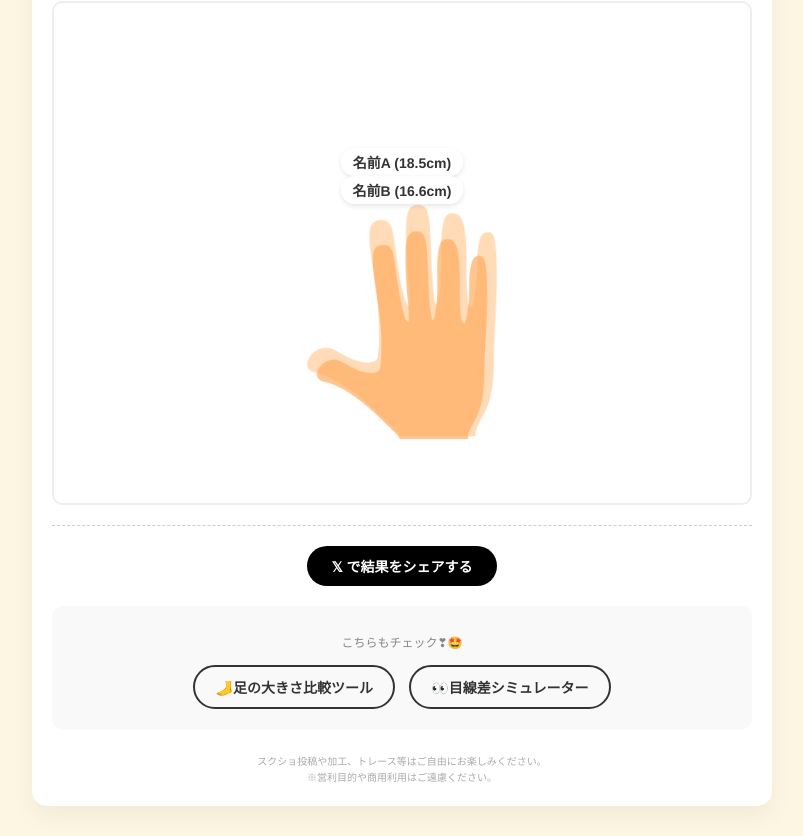
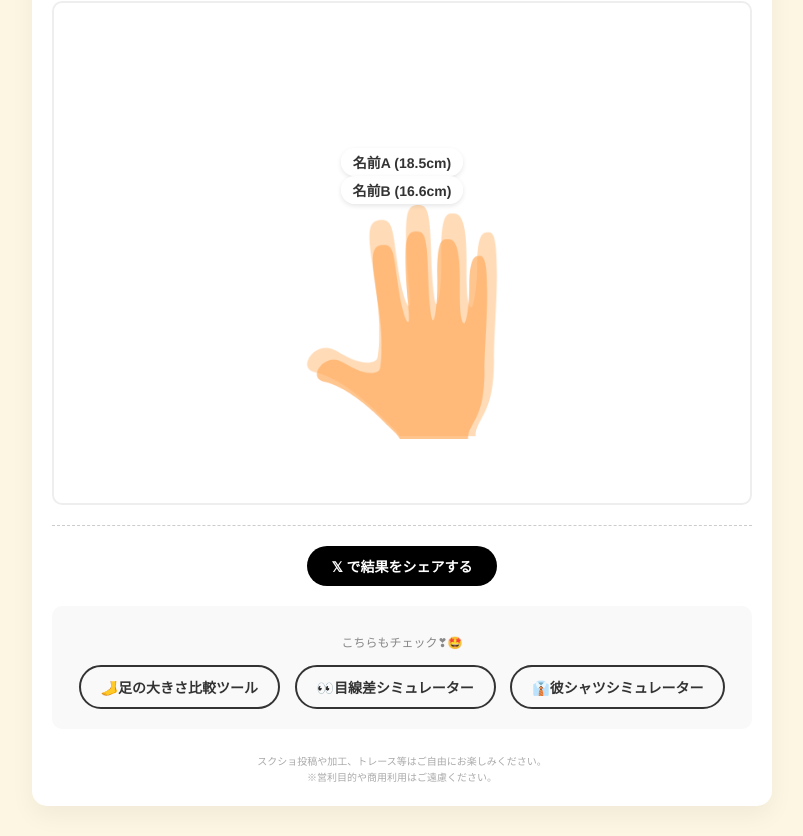
Before and after one commit to qwertyaz111/hand-size-comparison, a plain HTML site: page index.html in a window 1280 px wide. Shown: the part 414-1250 px from the top of the page, without its empty margins (238-1041 px from the left). Drawn offline with Linux system fonts and the light colour scheme.

Commit message:
Add link to shared shirt simulator

```diff
--- a/index.html
+++ b/index.html
@@ -166,6 +166,9 @@
             <a href="https://qwertyaz111.github.io/eye-level-simulator/">
                 👀目線差シミュレーター
             </a>
+            <a href="https://qwertyaz111.github.io/shared-shirt-simulator/">
+        👔彼シャツシミュレーター
+    </a>
         </div>
 
         <div class="license-text">
```
